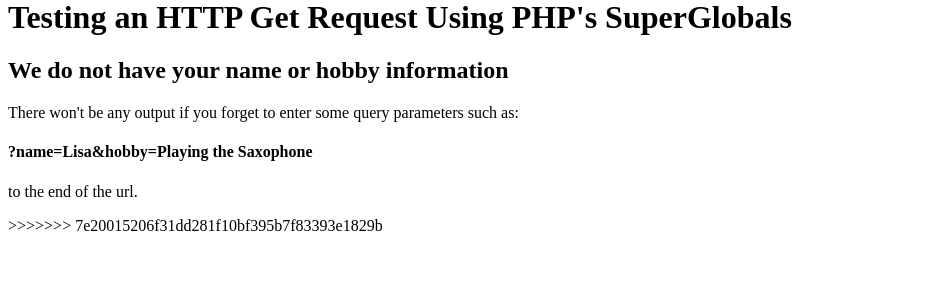
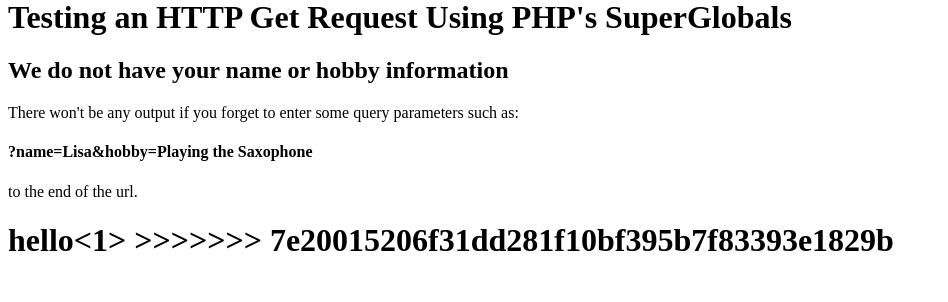
Before and after one commit to megabubz/wahoo, a PHP site: page /GetExercise.php in a window 1280 px wide. Shown: the part 374-676 px from the top of the page, without its empty margins (0-948 px from the left). Run offline with PHP 8.4, Linux system fonts and the light colour scheme.

Commit message:
new paragraph

```diff
--- a/GetExercise.php
+++ b/GetExercise.php
@@ -50,6 +50,7 @@
         <p>There won't be any output if you forget to enter some query parameters such as:</p>
         <h4>?name=Lisa&hobby=Playing the Saxophone</h4>
         <p>to the end of the url.</p>
+        <h1>hello<1>
 
     </body>
 </html>
```
